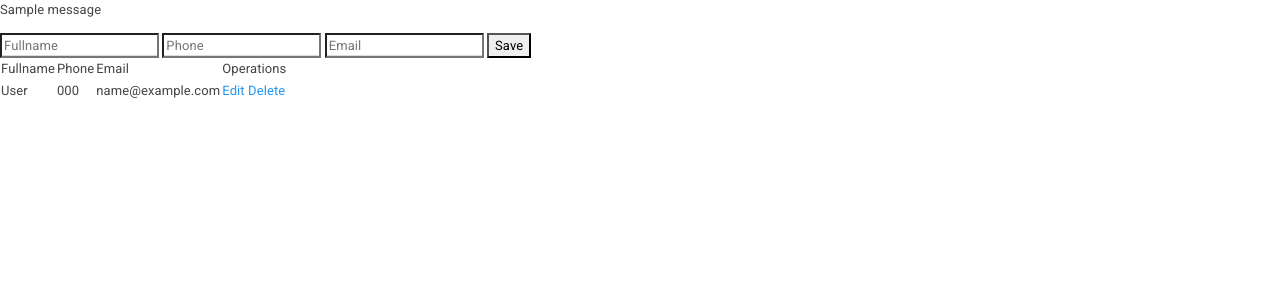
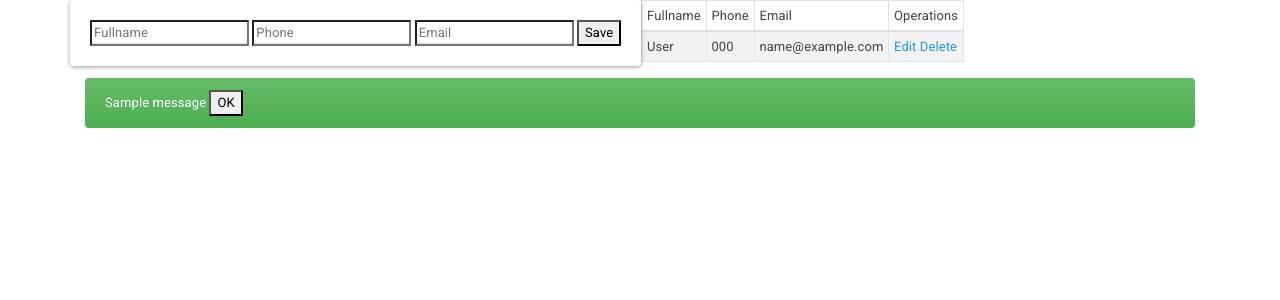
Before and after one commit to jorgechauxjr/flask_contacts_app, a Flask app: page / in a window 1280 px wide. Shown: the top 300 px of the page. Run offline with Flask 2, Linux system fonts and the light colour scheme; tables that the repository leaves empty or names only in its code hold one stand-in row (values such as "Sample post"); one stand-in notice (Sample message) is shown; some libraries are stand-ins or nearby versions.

Commit message:
Give styles to form and table. index.html layout.html

```diff
--- a/templates/index.html
+++ b/templates/index.html
@@ -3,25 +3,20 @@
 <!-- Blockbody es lo que semostraria en el blockbody de layout.html -->
 {% block body %}
 
-<!-- get_flash_messages receive messages we send from server (app.py) -->
-<!-- Action: were I want to send the data after receiving it in the form -->
-{% with messages = get_flashed_messages() %}
-{% if messages %}
-{% for message in messages %}
-  <p>{{ message }}</p>
-{% endfor %}
-{% endif %}
-{% endwith %}
-
+<div class="row">
+  <div class=".col-md-5">
+    <div class="card card-body">
       <form action="/add_contact" method="POST">
-
         <input type="text" name="fullname" placeholder="Fullname">
         <input type="text" name="phone" placeholder="Phone">
         <input type="text" name="email" placeholder="Email">
         <button type="submit"> Save </button>
+      </form>
+    </div>
+  </div>
 
-</form>
-<table>
+  <div class=".col-md-7">
+    <table class="table table-striped table-bordered bg-white table-sm">
       <thead>
         <tr>
           <td>Fullname</td>
@@ -45,4 +40,22 @@
       </tbody>
     </table>
 
+  </div>
+</div>
+
+<!-- get_flash_messages receive messages we send from server (app.py) -->
+<!-- Action: were I want to send the data after receiving it in the form -->
+{% with messages = get_flashed_messages() %}
+{% if messages %}
+{% for message in messages %}
+<div class="alert alert-success alert-dismissible fade show" role="alert">
+  {{message}}
+  <button type="button" class="btn-close" data-bs-dismiss="alert" aria-label="Close">OK</button>
+</div>
+{% endfor %}
+{% endif %}
+{% endwith %}
+
+
+
 {% endblock %}
--- a/templates/layout.html
+++ b/templates/layout.html
@@ -8,9 +8,14 @@
   <link rel="stylesheet" href="https://bootswatch.com/4/materia/bootstrap.min.css">
 </head>
 <body>
+  <div class="container">
+
   <!-- Jinja2 sintax means this is the only info that is going to change. The other is the same -->
   {% block body %}
   {% endblock %}
 
+</div>
+<!-- scripts -->
+<script src="https://cdn.jsdelivr.net/npm/bootstrap@5.0.1/dist/js/bootstrap.bundle.min.js" integrity="sha384-gtEjrD/SeCtmISkJkNUaaKMoLD0//ElJ19smozuHV6z3Iehds+3Ulb9Bn9Plx0x4" crossorigin="anonymous"></script>
 </body>
 </html>
```
Lines whose indentation alone changed are shown as unchanged.
